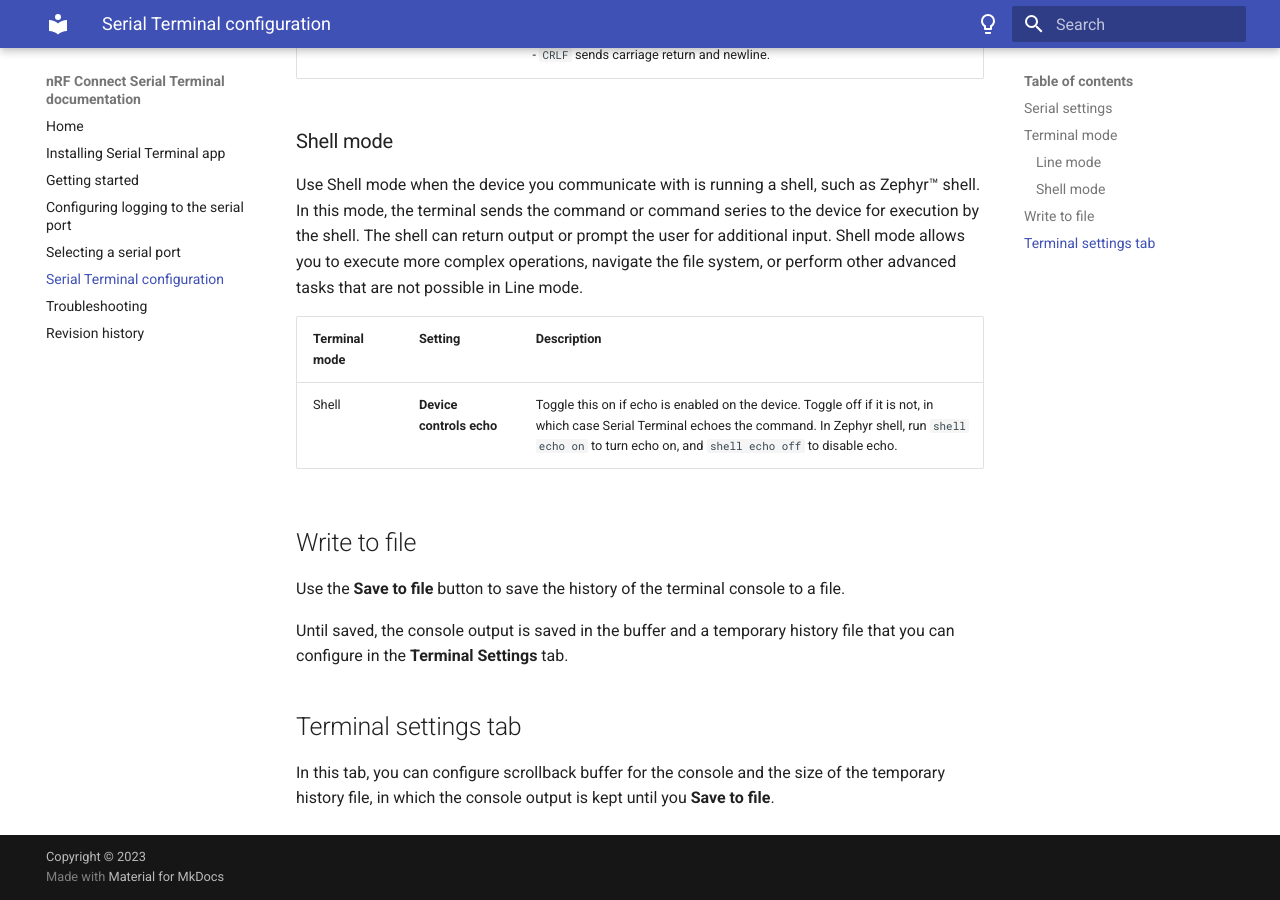
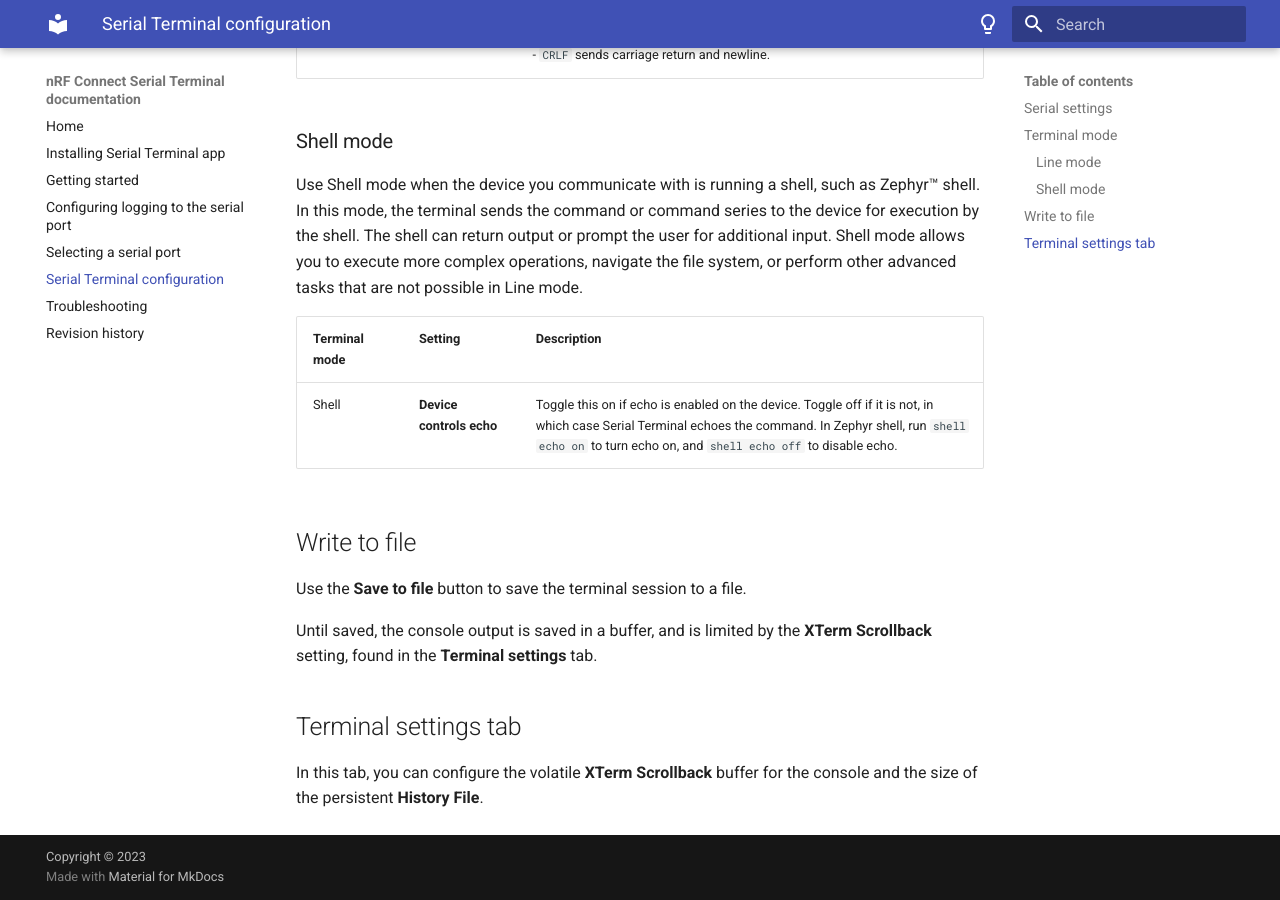
Before and after one commit to NordicSemiconductor/pc-nrfconnect-serial-terminal, an MkDocs documentation site: the page built from doc/docs/configuration.md, in a window 1280 px wide and 900 px high, scrolled down 1580 px. Built offline with MkDocs 1.6.1 and Material for MkDocs 9.7.7, drawn with Linux system fonts in a browser that asks for light colours.

Commit message:
comments from Ådne
Signed-off-by: Grzegorz Ferenc <Grzegorz.Ferenc@nordicsemi.no>

```diff
--- a/doc/docs/configuration.md
+++ b/doc/docs/configuration.md
@@ -36,10 +36,10 @@
 
 ## Write to file
 
-Use the **Save to file** button to save the history of the terminal console to a file.
+Use the **Save to file** button to save the terminal session to a file.
 
-Until saved, the console output is saved in the buffer and a temporary history file that you can configure in the **Terminal Settings** tab.
+Until saved, the console output is saved in a buffer, and is limited by the **XTerm Scrollback** setting, found in the **Terminal settings** tab.
 
 ## Terminal settings tab
 
-In this tab, you can configure scrollback buffer for the console and the size of the temporary history file, in which the console output is kept until you **Save to file**.
+In this tab, you can configure the volatile **XTerm Scrollback** buffer for the console and the size of the persistent **History File**.
```
Also changed, not shown: doc/docs/revision_history.md (+1 -1 lines).
